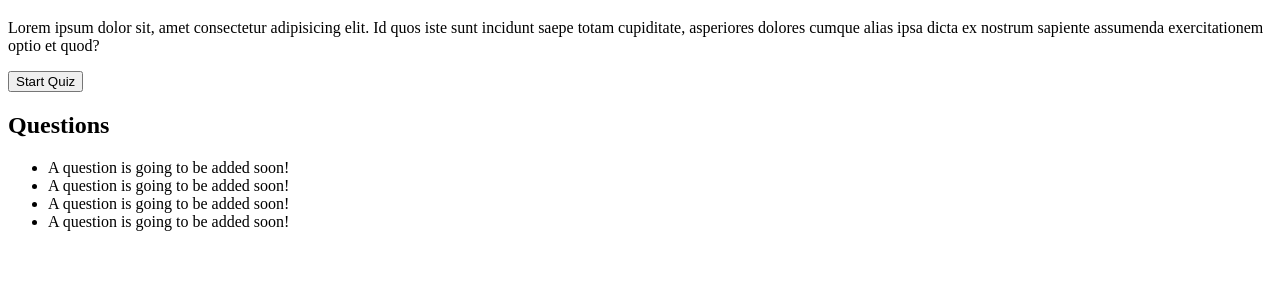
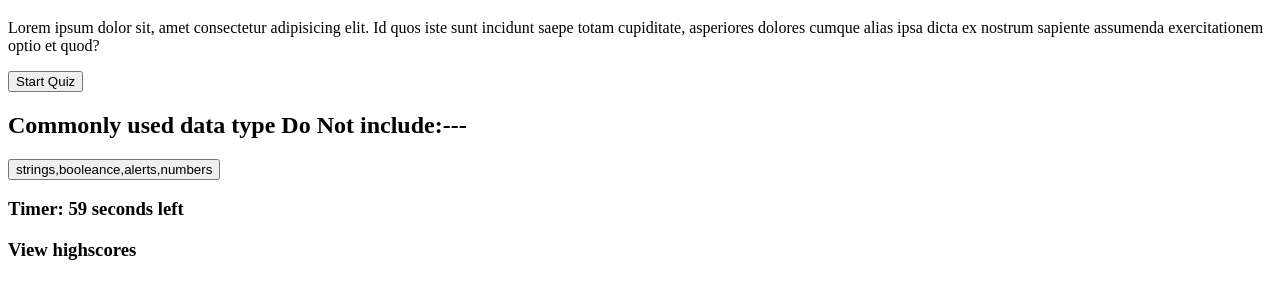
Before and after one commit to Johnson90cm/Code-Quiz, a plain HTML site: page Index.html in a window 1280 px wide. Both pictures are taken after a click on the button "Start Quiz". Shown: the part 61-360 px from the top of the page. Drawn offline with Linux system fonts and the light colour scheme.

Commit message:
initial html and some js

```diff
--- a/Index.html
+++ b/Index.html
@@ -15,18 +15,30 @@
 <body>
     <p>Lorem ipsum dolor sit, amet consectetur adipisicing elit. Id quos iste sunt incidunt saepe totam cupiditate,
         asperiores dolores cumque alias ipsa dicta ex nostrum sapiente assumenda exercitationem optio et quod?</p>
-    <button class="startbtn">Start Quiz</button>
 
-    <section class="task-list-wrapper">
-        <h2 class="list-title">Questions</h2>
-        <ul class="task-list">
-            <li class="task-item">A question is going to be added soon!</li>
-            <li class="task-item">A question is going to be added soon!</li>
-            <li class="task-item">A question is going to be added soon!</li>
-            <li class="task-item">A question is going to be added soon!</li>
-        </ul>
+    <button class="" id="start-quiz">Start Quiz</button>
 
-        <script src="./Script.js"></script>
+
+    <div class="" id="quiz-list-title"></div>
+    <div class="" id="quiz-list-questions"></div>
+
+    <div>
+        <h3 id="timecounter">Timer:
+            <span id="timer">60</span>
+        </h3>
+    </div>
+
+    <div>
+        <h3 id="highscores">View highscores</h3>
+    </div>
+
+    <div>
+        <form id="input-user-name">
+
+        </form>
+    </div>
+
+    <script src="./Script.js"></script>
 </body>
 
 </html>
--- a/Script.js
+++ b/Script.js
@@ -1,6 +1,6 @@
 // HTML:
 // View Highscores in header
-// Time Countdown in header
+// Time Countdown in footer
 // Rules of the quiz
 // Start Button
 // Input for name to record highscore
@@ -8,32 +8,109 @@
 // Button to clear highscore
 
 // CSS:
-// Style Header x
+// Style Header
 // Style Timer
 // Style Buttons
 
 // JS:
 
 // vars
-var timer = 60
+
+
+// start quiz button selector
+var buttonEl = document.querySelector("#start-quiz")
+// create quiz question buttons
+var questionItemEl = document.createElement("button")
+// var to hold questions
+var titleQuestion = document.createElement("h2")
+// holds questions list
+var quizListQuestionsEl = document.getElementById("quiz-list-questions")
+// holds timer span
+var quizTimer = document.getElementById("timer")
+
+var questionsIndex = 0
+// var to hold the score
+var score = 60
+
+
+
+
+var questions = [
+    {
+        title: "Commonly used data type Do Not include:---",
+        choices: ["strings", "booleance", "alerts", "numbers"],
+        answer: "alerts"
+    },
+    {
+        title: "The condition in an if/else statement is enclosed within:---",
+        choices: ["quotes", "Curly brackets", "parentheses", "square brackets"],
+        answer: "parentheses"
+    },
+    {
+        title: "Arrays in JavaScript can be used to store:---",
+        choices: ["numbers and strings", "others Arrays", "booleances", "all of the above"],
+        answer: "all of the above"
+    },
+    {
+        title: "String values must be enclosed within --- when being assigned to variables ",
+        choices: ["commas", "curly brackets", "quotes", "parentheses"],
+        answer: "quotes"
+    },
+    {
+        title: "A very useful tool used during development and debugging for printing content to the debugger is:---",
+        choices: ["JavaScript", "terminal/bash", "alerts", "console.log"],
+        answer: "console.log"
+    },
+]
+
+buttonEl.addEventListener("click", createQuiz)
+
+// function to start quiz
+function createQuiz() {
+    titleQuestion.textContent = questions[0].title
+    questionItemEl.textContent = questions[0].choices
+    quizListQuestionsEl.appendChild(titleQuestion)
+    quizListQuestionsEl.appendChild(questionItemEl)
+
+    countdown()
+};
+
+// function to start timer
+function countdown() {
+    var timeInterval = setInterval(function () {
+        if (score < 1) {
+            quizTimer.textContent = ("")
+            clearInterval(timeInterval);
+        }
+        else {
+            quizTimer.textContent = score + ' seconds left'
+            score--
+        }
+    }, 1000);
+}
+
+// function to log score to local storage
+function saveScore() { }
+
+// function to pull score from local storage and display
+function displayHighScore() { }
+
 
 // Create Vars that target DOM elements
 // quiz timer
-// var "var = quizTimerCounter = 60"
 // questions index
 // var "var questions = []"
 // document selectors
 // var "var = document.querySelector(#quiz-question-1")" * 4
 
-// buttons
-// functions
-// function to handle website timer
-// function to start quiz
+
 // function to generate questions
+
 
 
 
 // Kick things off
 
 
+
 console.log("java is running")
```
